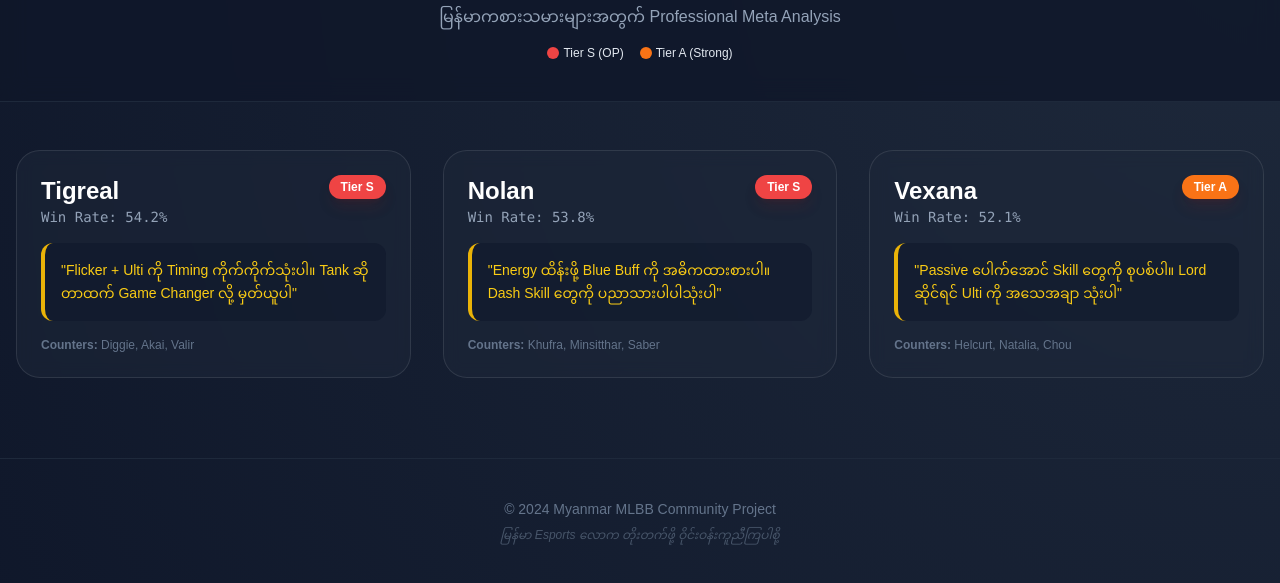
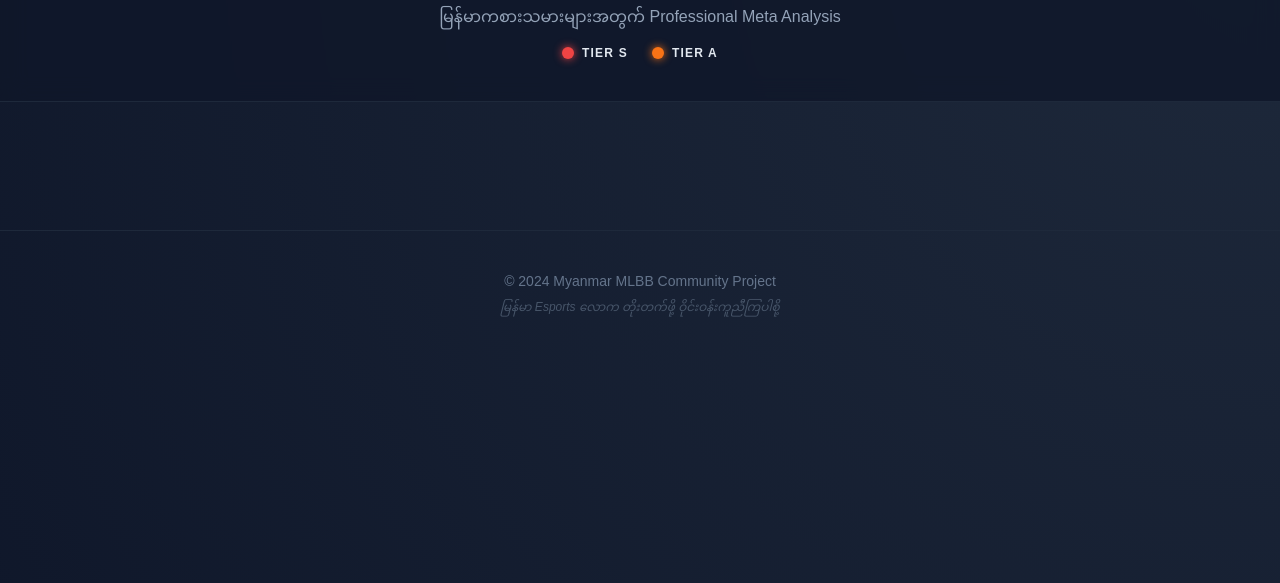
Before and after one commit to tta2005/myanmar-mlbb-meta, a plain HTML site: page index.html in a window 1280 px wide. Shown: the part 83-666 px from the top of the page. Drawn offline with nearby package versions, Linux system fonts and the light colour scheme; a web font is replaced by a local one.

Commit message:
Update index.html

```diff
--- a/index.html
+++ b/index.html
@@ -32,64 +32,17 @@
 <body class="min-h-screen pb-20">
 
     <header class="py-10 text-center border-b border-slate-800 bg-slate-900/80 backdrop-blur-md sticky top-0 z-50">
-        <h1 class="text-4xl font-black text-yellow-500 tracking-tighter italic">🇲🇲 MLBB META HUB</h1>
+        <h1 class="text-4xl font-black text-yellow-500 tracking-tighter italic uppercase">🇲🇲 MLBB Meta Hub</h1>
         <p class="text-slate-400 mt-2 font-medium">မြန်မာကစားသမားများအတွက် Professional Meta Analysis</p>
-        <div class="mt-4 flex justify-center gap-4 text-xs">
-            <span class="flex items-center gap-1"><span class="w-3 h-3 tier-s rounded-full"></span> Tier S (OP)</span>
-            <span class="flex items-center gap-1"><span class="w-3 h-3 tier-a rounded-full"></span> Tier A (Strong)</span>
+        <div class="mt-4 flex justify-center gap-6 text-xs font-bold uppercase tracking-widest">
+            <span class="flex items-center gap-2"><span class="w-3 h-3 tier-s rounded-full shadow-[0_0_8px_#ef4444]"></span> Tier S</span>
+            <span class="flex items-center gap-2"><span class="w-3 h-3 tier-a rounded-full shadow-[0_0_8px_#f97316]"></span> Tier A</span>
         </div>
     </header>
 
     <main class="container mx-auto px-4 mt-12">
         <div id="hero-list" class="grid grid-cols-1 md:grid-cols-2 lg:grid-cols-3 gap-8">
-            <div class="hero-card p-6 rounded-3xl relative overflow-hidden">
-                <div class="flex justify-between items-start mb-4">
-                    <div>
-                        <h3 class="text-2xl font-bold text-white">Tigreal</h3>
-                        <p class="text-sm text-slate-400 font-mono">Win Rate: 54.2%</p>
-                    </div>
-                    <span class="tier-s text-white text-xs font-bold px-3 py-1 rounded-full shadow-lg shadow-red-900/20">Tier S</span>
-                </div>
-                <div class="bg-slate-900/50 p-4 rounded-xl mb-4 border-l-4 border-yellow-500">
-                    <p class="text-yellow-400 text-sm leading-relaxed">"Flicker + Ulti ကို Timing ကိုက်ကိုက်သုံးပါ။ Tank ဆိုတာထက် Game Changer လို့ မှတ်ယူပါ"</p>
-                </div>
-                <div class="text-xs text-slate-500">
-                    <strong>Counters:</strong> Diggie, Akai, Valir
-                </div>
             </div>
-
-            <div class="hero-card p-6 rounded-3xl relative overflow-hidden">
-                <div class="flex justify-between items-start mb-4">
-                    <div>
-                        <h3 class="text-2xl font-bold text-white">Nolan</h3>
-                        <p class="text-sm text-slate-400 font-mono">Win Rate: 53.8%</p>
-                    </div>
-                    <span class="tier-s text-white text-xs font-bold px-3 py-1 rounded-full shadow-lg shadow-red-900/20">Tier S</span>
-                </div>
-                <div class="bg-slate-900/50 p-4 rounded-xl mb-4 border-l-4 border-yellow-500">
-                    <p class="text-yellow-400 text-sm leading-relaxed">"Energy ထိန်းဖို့ Blue Buff ကို အဓိကထားစားပါ။ Dash Skill တွေကို ပညာသားပါပါသုံးပါ"</p>
-                </div>
-                <div class="text-xs text-slate-500">
-                    <strong>Counters:</strong> Khufra, Minsitthar, Saber
-                </div>
-            </div>
-
-            <div class="hero-card p-6 rounded-3xl relative overflow-hidden">
-                <div class="flex justify-between items-start mb-4">
-                    <div>
-                        <h3 class="text-2xl font-bold text-white">Vexana</h3>
-                        <p class="text-sm text-slate-400 font-mono">Win Rate: 52.1%</p>
-                    </div>
-                    <span class="tier-a text-white text-xs font-bold px-3 py-1 rounded-full shadow-lg shadow-red-900/20">Tier A</span>
-                </div>
-                <div class="bg-slate-900/50 p-4 rounded-xl mb-4 border-l-4 border-yellow-500">
-                    <p class="text-yellow-400 text-sm leading-relaxed">"Passive ပေါက်အောင် Skill တွေကို စုပစ်ပါ။ Lord ဆိုင်ရင် Ulti ကို အသေအချာ သုံးပါ"</p>
-                </div>
-                <div class="text-xs text-slate-500">
-                    <strong>Counters:</strong> Helcurt, Natalia, Chou
-                </div>
-            </div>
-        </div>
     </main>
 
     <footer class="mt-20 text-center border-t border-slate-800 pt-10 px-4">
```
